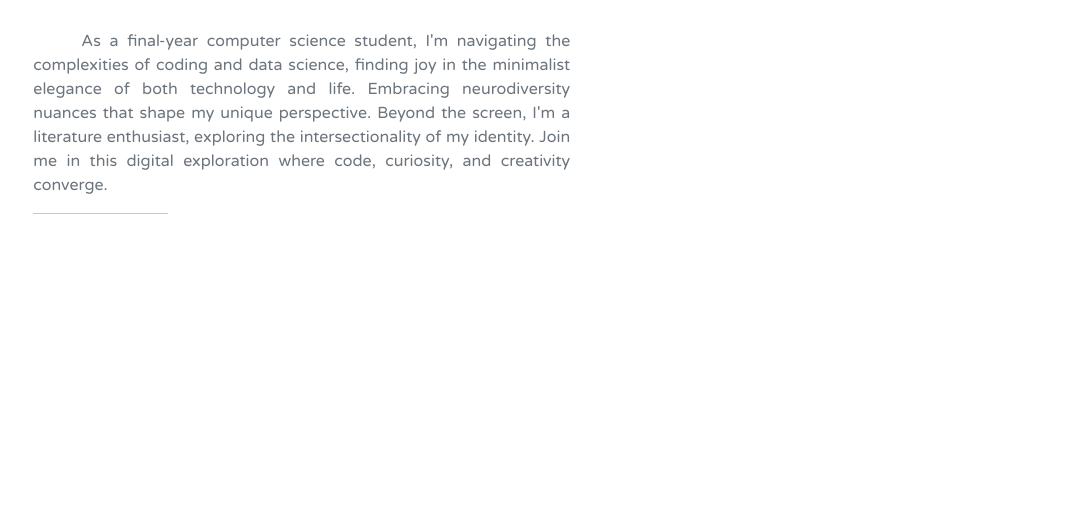
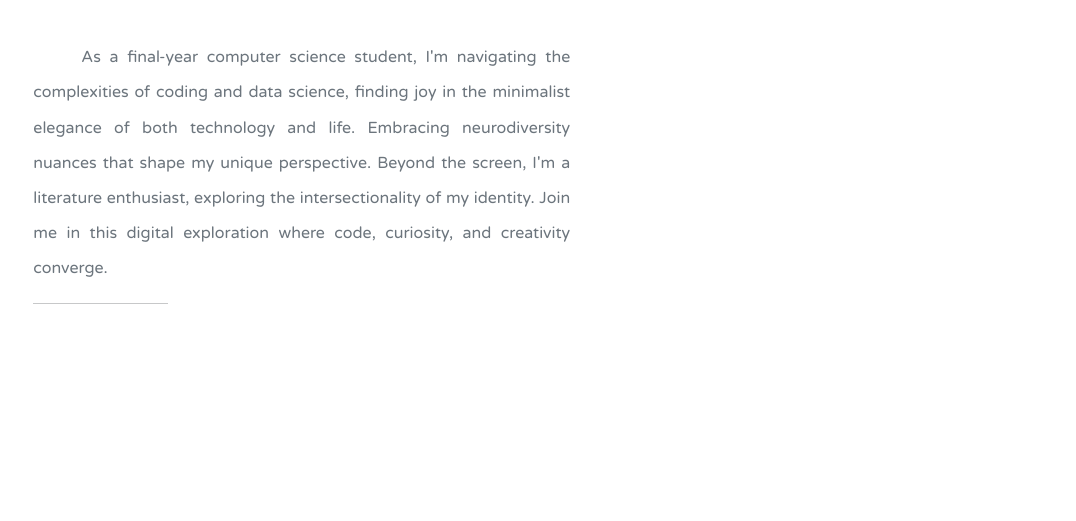
Before and after one commit to diandrarad/diandrarad.github.io, a plain HTML site: page index.html in a window 1280 px wide. Shown: the part 230-751 px from the top of the page, without its empty margins (204-1280 px from the left). Drawn offline with nearby package versions, Linux system fonts and the light colour scheme.

Commit message:
Change line-height

```diff
--- a/styles.css
+++ b/styles.css
@@ -5,6 +5,7 @@
 
 body {
     font-family: 'Varela Round', sans-serif;
+    line-height: 2.2;
 }
 
 #cursor {
```
